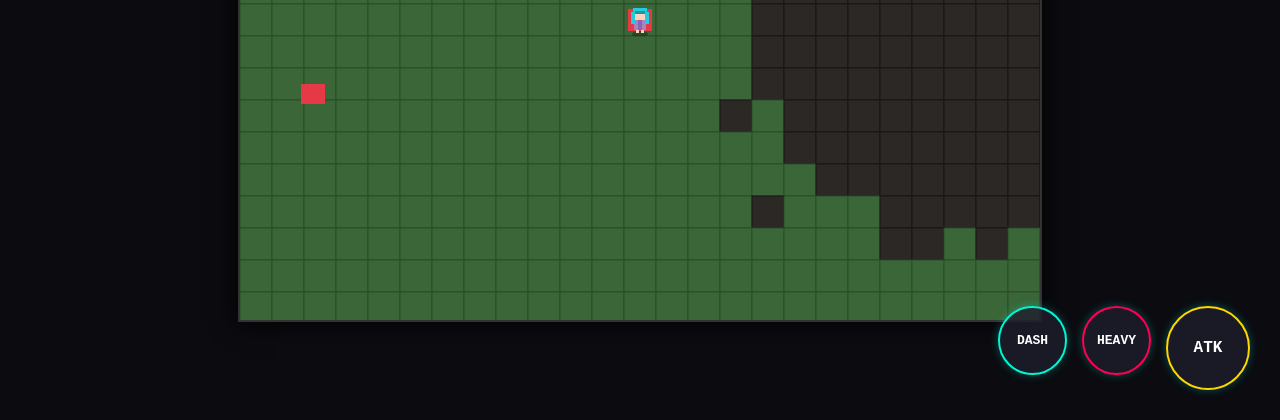
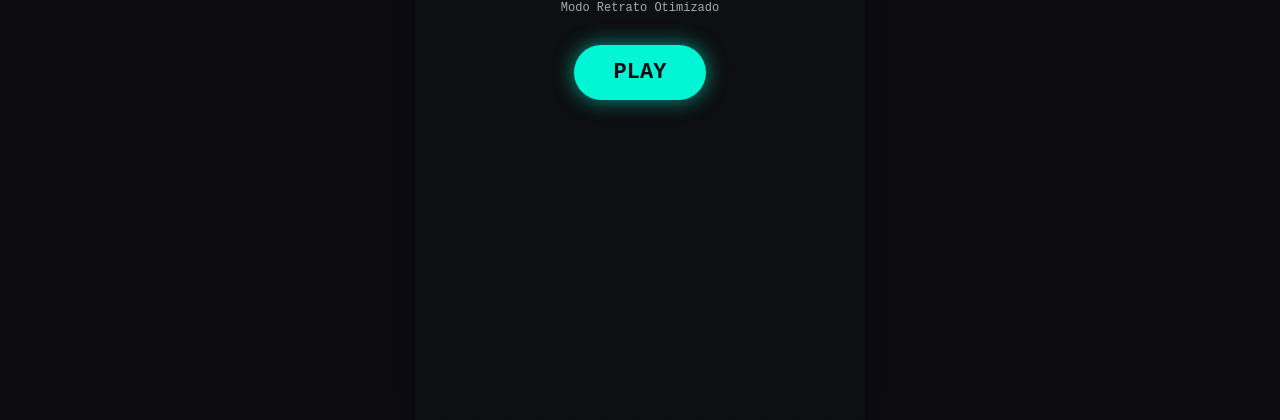
Before and after one commit to PedroJSBezerra/hackngame, a website: page index.html in a window 1280 px wide. Shown: the part 380-800 px from the top of the page. Drawn offline with Linux system fonts and the light colour scheme.

Commit message:
update fullscreen

```diff
--- a/index.html
+++ b/index.html
@@ -2,13 +2,11 @@
 <html lang="pt">
 <head>
     <meta charset="UTF-8">
-    <!-- Viewport otimizada para bloquear Zoom In/Out e fixar a tela no Safari/Mobile -->
     <meta name="viewport" content="width=device-width, initial-scale=1.0, maximum-scale=1.0, user-scalable=no, viewport-fit=cover">
     <meta name="apple-mobile-web-app-capable" content="yes">
     <meta name="apple-mobile-web-app-status-bar-style" content="black-translucent">
-    <title>Heroes Lore: Mobile Fixed & Stable</title>
+    <title>Heroes Lore: Portrait Fullscreen Mode</title>
     <style>
-        /* Bloqueia qualquer rolagem, seleção de texto ou zoom nativo no corpo da página */
         html, body {
             margin: 0;
             padding: 0;
@@ -25,28 +23,57 @@
             user-select: none;
             -webkit-user-select: none;
             -webkit-touch-callout: none;
-            touch-action: none; /* Desativa gestos padrão do navegador como pinça de zoom */
+            touch-action: none;
         }
         canvas {
-            border: 2px solid #333;
             background-color: #1a1c23;
             box-shadow: 0 0 25px rgba(0,0,0,0.9);
             touch-action: none;
+        }
+        #menu-screen {
+            position: absolute;
+            top: 0;
+            left: 0;
+            width: 100vw;
+            height: 100vh;
+            background: rgba(11, 11, 16, 0.95);
+            display: flex;
+            flex-direction: column;
+            justify-content: center;
+            align-items: center;
+            z-index: 10;
+        }
+        #play-btn {
+            padding: 15px 40px;
+            font-size: 22px;
+            font-weight: bold;
+            font-family: monospace;
+            background: #00f5d4;
+            color: #0b0b10;
+            border: none;
+            border-radius: 30px;
+            cursor: pointer;
+            box-shadow: 0 0 20px rgba(0,245,212,0.6);
+            touch-action: none;
+        }
+        #play-btn:active {
+            background: #00bfa5;
         }
         #hud {
             position: absolute;
             top: 10px;
             left: 10px;
             pointer-events: none;
-            font-size: 14px;
+            font-size: 13px;
             text-shadow: 1px 1px 2px #000;
+            display: none;
         }
         .bar-container {
-            width: 150px;
-            height: 12px;
+            width: 120px;
+            height: 10px;
             background: #333;
             border: 1px solid #555;
-            margin-bottom: 4px;
+            margin-bottom: 3px;
             position: relative;
         }
         .bar-fill {
@@ -56,20 +83,19 @@
         }
         #hp-bar { background: #e63946; }
         #mp-bar { background: #1d3557; }
-        #xp-bar { background: #457b9d; }
 
         #skill-hud {
             position: absolute;
-            bottom: 30px;
-            right: 30px;
-            display: flex;
-            gap: 15px;
+            bottom: 40px;
+            right: 25px;
+            display: none;
+            gap: 12px;
             pointer-events: auto;
             touch-action: none;
         }
         .skill-btn {
-            width: 65px;
-            height: 65px;
+            width: 60px;
+            height: 60px;
             background: rgba(30, 30, 45, 0.8);
             border: 2px solid #457b9d;
             border-radius: 50%;
@@ -83,6 +109,7 @@
             user-select: none;
             -webkit-user-select: none;
             touch-action: none;
+            font-size: 12px;
         }
         .skill-btn:active {
             background: rgba(0,245,212,0.4);
@@ -90,6 +117,13 @@
     </style>
 </head>
 <body>
+
+    <!-- Ecrã de Início (Play & Fullscreen) -->
+    <div id="menu-screen">
+        <h1 style="color: #00f5d4; margin-bottom: 5px; font-size: 24px;">HEROES LORE</h1>
+        <p style="color: #aaa; margin-bottom: 30px; font-size: 12px;">Modo Retrato Otimizado</p>
+        <button id="play-btn" onclick="startGame()">PLAY</button>
+    </div>
 
     <div id="hud">
         <div>Nível: <span id="lvl-val">1</span></div>
@@ -103,16 +137,38 @@
     <div id="skill-hud">
         <div class="skill-btn" onclick="player.dash()" style="border-color: #00f5d4;">DASH</div>
         <div class="skill-btn" id="heavy-btn" style="border-color: #ff0055;">HEAVY</div>
-        <div class="skill-btn" id="atk-btn" style="border-color: #ffd700; width: 80px; height: 80px; font-size: 16px;">ATK</div>
+        <div class="skill-btn" id="atk-btn" style="border-color: #ffd700; width: 75px; height: 75px; font-size: 15px;">ATK</div>
     </div>
 
-<canvas id="gameCanvas" width="800" height="600"></canvas>
+<canvas id="gameCanvas"></canvas>
 
 <script>
       const canvas = document.getElementById('gameCanvas');
       const ctx = canvas.getContext('2d');
 
+      // Definir resolução interna vertical estilo retrato (ex: 450x800)
+      const CANVAS_WIDTH = 450;
+      const CANVAS_HEIGHT = 800;
+      canvas.width = CANVAS_WIDTH;
+      canvas.height = CANVAS_HEIGHT;
+
       const TILE_SIZE = 32;
+      let gameStarted = false;
+
+      function startGame() {
+        // Solicitar tela cheia no navegador (remove barras do Safari/Chrome)
+        const elem = document.documentElement;
+        if (elem.requestFullscreen) {
+          elem.requestFullscreen().catch(() => {});
+        } else if (elem.webkitRequestFullscreen) {
+          elem.webkitRequestFullscreen();
+        }
+
+        document.getElementById('menu-screen').style.display = 'none';
+        document.getElementById('hud').style.display = 'block';
+        document.getElementById('skill-hud').style.display = 'flex';
+        gameStarted = true;
+      }
 
       // 1. SPRITESHEET DA MIO
       const playerSprite = new Image();
@@ -179,6 +235,21 @@
       }
       playerSprite.src = tempCanvas.toDataURL();
 
+      // Ajustar tamanho visual do Canvas preenchendo a tela em modo retrato
+      function resizeCanvas() {
+        const windowRatio = window.innerWidth / window.innerHeight;
+        const gameRatio = CANVAS_WIDTH / CANVAS_HEIGHT;
+        if (windowRatio < gameRatio) {
+          canvas.style.width = '100vw';
+          canvas.style.height = (window.innerWidth / gameRatio) + 'px';
+        } else {
+          canvas.style.height = '100vh';
+          canvas.style.width = (window.innerHeight * gameRatio) + 'px';
+        }
+      }
+      window.addEventListener('resize', resizeCanvas);
+      resizeCanvas();
+
       // 2. JOGADOR
       const player = {
         x: 0,
@@ -228,6 +299,7 @@
       };
 
       window.addEventListener('keydown', (e) => {
+        if (!gameStarted) return;
         const k = e.key.toLowerCase();
         if (k === 'w' || k === 'arrowup') input.w = true;
         if (k === 's' || k === 'arrowdown') input.s = true;
@@ -236,7 +308,6 @@
 
         if (k === 'j') input.isLightAttacking = true;
         if (k === 'k') input.isHeavyAttacking = true;
-
         if (k === 'l' || k === 'shift') player.dash();
       });
 
@@ -251,7 +322,6 @@
         if (k === 'k') input.isHeavyAttacking = false;
       });
 
-      // Botões Virtuais com Pointer Events (Suporte perfeito a Touch/Mobile e Rato)
       const atkBtn = document.getElementById('atk-btn');
       atkBtn.addEventListener('pointerdown', (e) => { e.preventDefault(); input.isLightAttacking = true; });
       window.addEventListener('pointerup', () => { input.isLightAttacking = false; });
@@ -260,7 +330,7 @@
       heavyBtn.addEventListener('pointerdown', (e) => { e.preventDefault(); input.isHeavyAttacking = true; });
       window.addEventListener('pointerup', () => { input.isHeavyAttacking = false; });
 
-      // 4. JOYSTICK VIRTUAL MOBILE (Lado esquerdo)
+      // 4. JOYSTICK VIRTUAL MOBILE
       const joystick = {
         active: false,
         startX: 0, startY: 0,
@@ -269,7 +339,8 @@
       };
 
       window.addEventListener('pointerdown', (e) => {
-        if (e.clientX < window.innerWidth / 2 && e.target === canvas) {
+        if (!gameStarted) return;
+        if (e.target === canvas) {
           joystick.active = true;
           joystick.startX = e.clientX; joystick.startY = e.clientY;
           joystick.currentX = e.clientX; joystick.currentY = e.clientY;
@@ -301,9 +372,9 @@
       }
 
       function spawnEnemiesAround() {
-        if (enemies.length < 10) {
+        if (enemies.length < 8) {
           const angle = Math.random() * Math.PI * 2;
-          const dist = 250 + Math.random() * 150;
+          const dist = 200 + Math.random() * 100;
           const spawnX = player.x + Math.cos(angle) * dist;
           const spawnY = player.y + Math.sin(angle) * dist;
           if (pseudoNoise(Math.floor(spawnX/TILE_SIZE), Math.floor(spawnY/TILE_SIZE)) === 0) {
@@ -323,7 +394,6 @@
         return false;
       }
 
-      // Funções de Combate
       player.attackLight = function() {
         createParticles(this.x + 16, this.y + 16, '#ffd700', 6);
         activeAttacks.push({ x: this.x + 16, y: this.y + 16, radius: 25, life: 8, color: '#ffd700' });
@@ -364,7 +434,7 @@
 
       // 6. LOOP DE UPDATE
       function update() {
-        if (player.hp <= 0) return;
+        if (!gameStarted || player.hp <= 0) return;
 
         if (input.isLightAttacking) {
           if (player.lightCooldownTimer <= 0) {
@@ -438,14 +508,14 @@
         }
 
         if (player.dashCooldown > 0) player.dashCooldown--;
-        camera.x = player.x - canvas.width / 2 + player.width / 2;
-        camera.y = player.y - canvas.height / 2 + player.height / 2;
+        camera.x = player.x - CANVAS_WIDTH / 2 + player.width / 2;
+        camera.y = player.y - CANVAS_HEIGHT / 2 + player.height / 2;
 
         spawnEnemiesAround();
 
         enemies.forEach((e, index) => {
           const dist = Math.hypot((player.x+16)-(e.x+12), (player.y+16)-(e.y+10));
-          if (dist < 300) {
+          if (dist < 250) {
             const angle = Math.atan2((player.y+16)-(e.y+10), (player.x+16)-(e.x+12));
             e.x += Math.cos(angle) * e.speed;
             e.y += Math.sin(angle) * e.speed;
@@ -459,12 +529,12 @@
 
       // 7. RENDERIZAÇÃO
       function render() {
-        ctx.clearRect(0, 0, canvas.width, canvas.height);
+        ctx.clearRect(0, 0, CANVAS_WIDTH, CANVAS_HEIGHT);
 
         const startTileX = Math.floor(camera.x / TILE_SIZE) - 1;
-        const endTileX = startTileX + Math.ceil(canvas.width / TILE_SIZE) + 2;
+        const endTileX = startTileX + Math.ceil(CANVAS_WIDTH / TILE_SIZE) + 2;
         const startTileY = Math.floor(camera.y / TILE_SIZE) - 1;
-        const endTileY = startTileY + Math.ceil(canvas.height / TILE_SIZE) + 2;
+        const endTileY = startTileY + Math.ceil(CANVAS_HEIGHT / TILE_SIZE) + 2;
 
         for (let r = startTileY; r <= endTileY; r++) {
           for (let c = startTileX; c <= endTileX; c++) {
```
